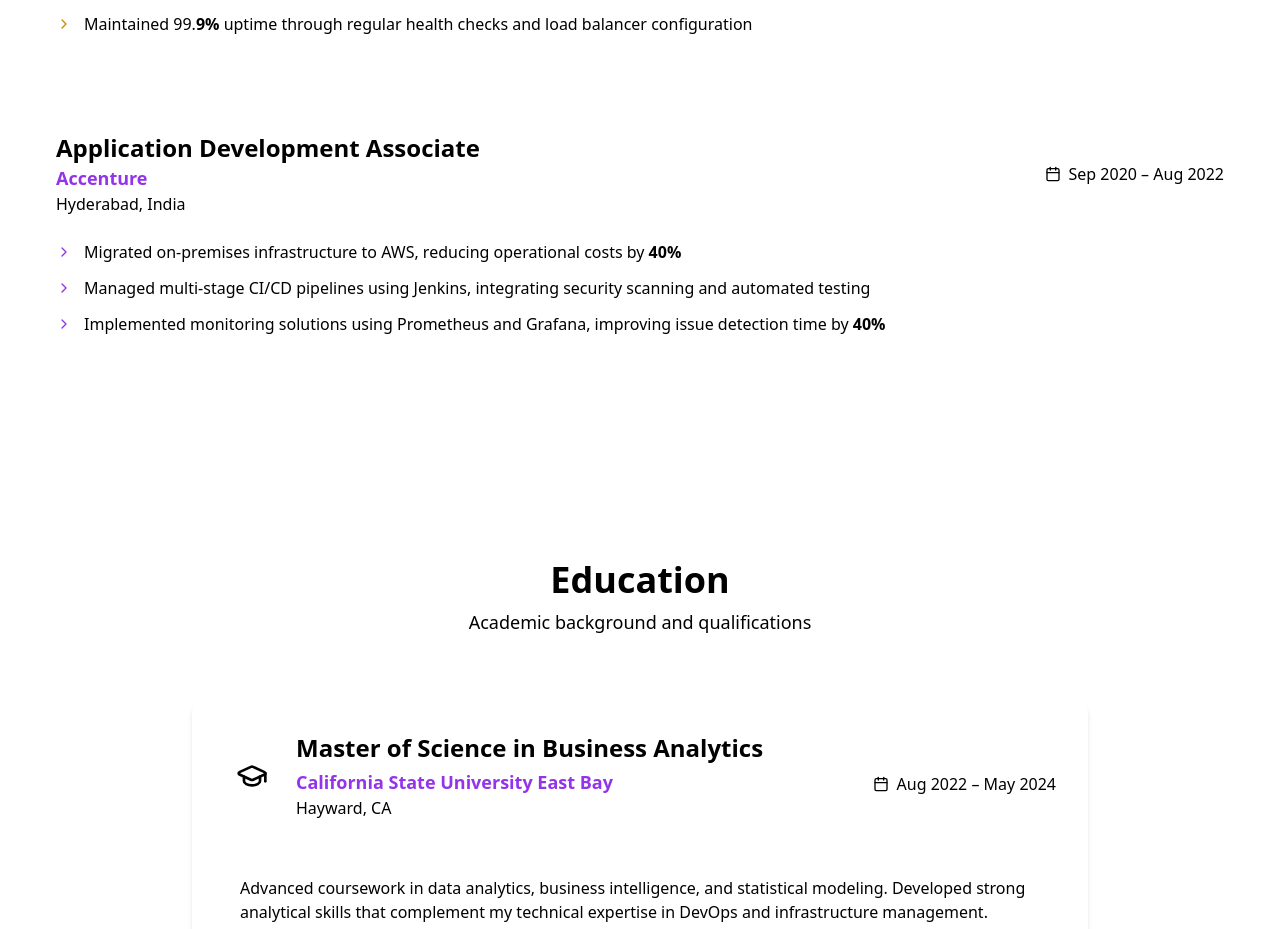
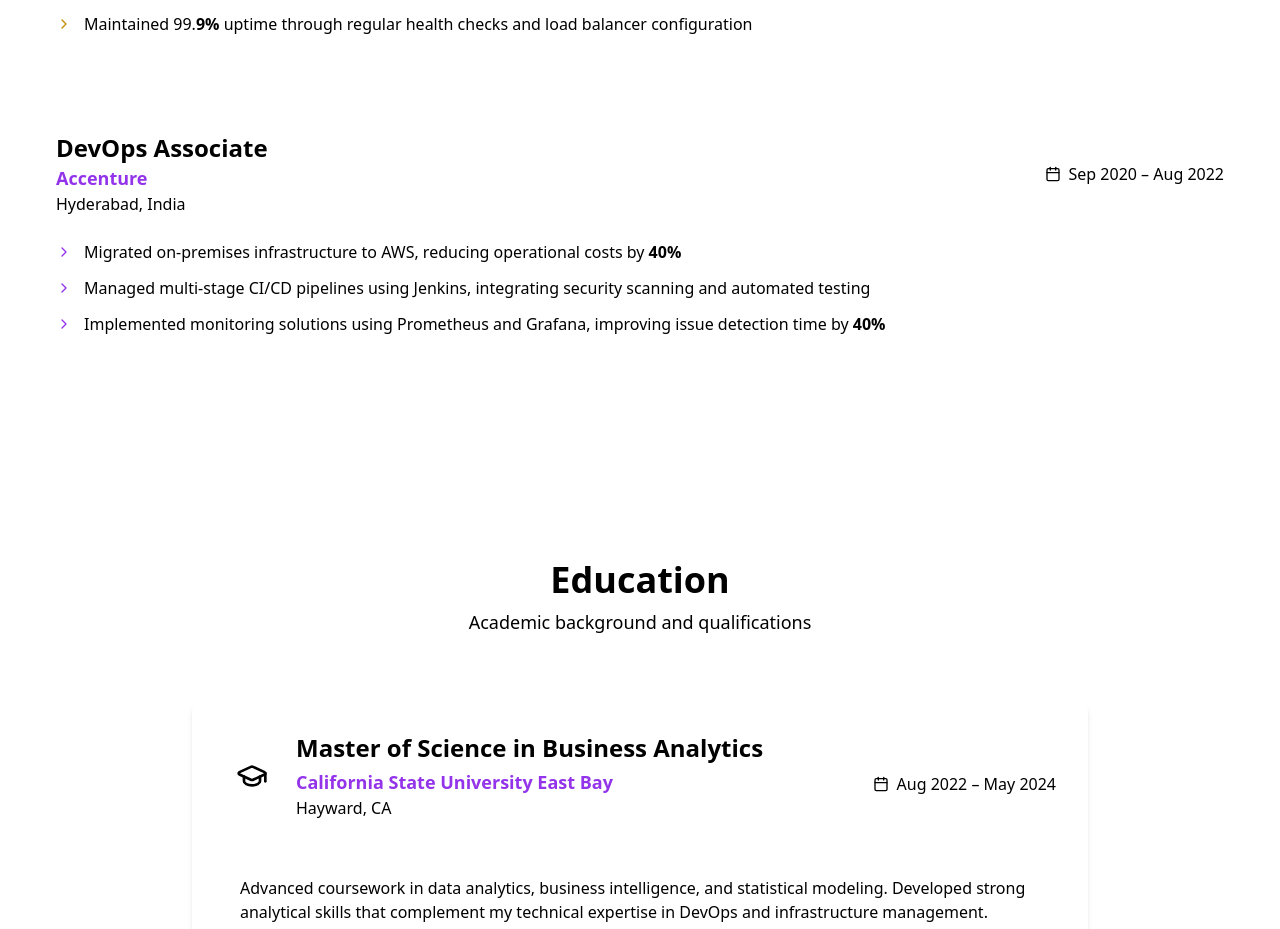
Before and after one commit to sohaibmohd18/sohaibmohammed.github.io, a Next.js app: page / in a window 1280 px wide. Shown: the part 3383-4312 px from the top of the page. Built offline with nearby package versions, Linux system fonts and the light colour scheme.

Commit message:
Update experience-section.tsx

```diff
--- a/components/experience-section.tsx
+++ b/components/experience-section.tsx
@@ -40,7 +40,7 @@
     ]
   },
   {
-    title: "Application Development Associate",
+    title: "DevOps Associate",
     company: "Accenture",
     location: "Hyderabad, India",
     period: "Sep 2020 – Aug 2022",
```
